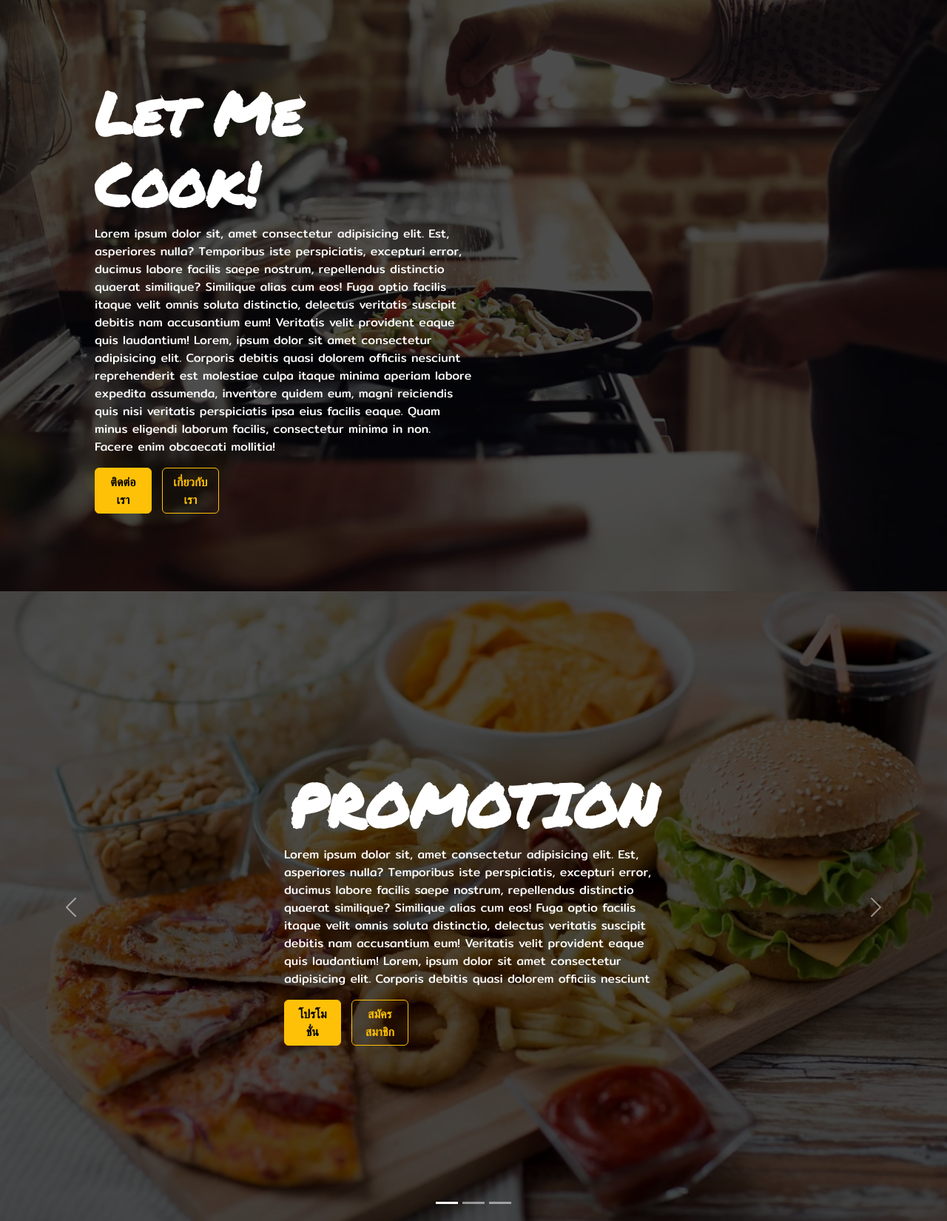
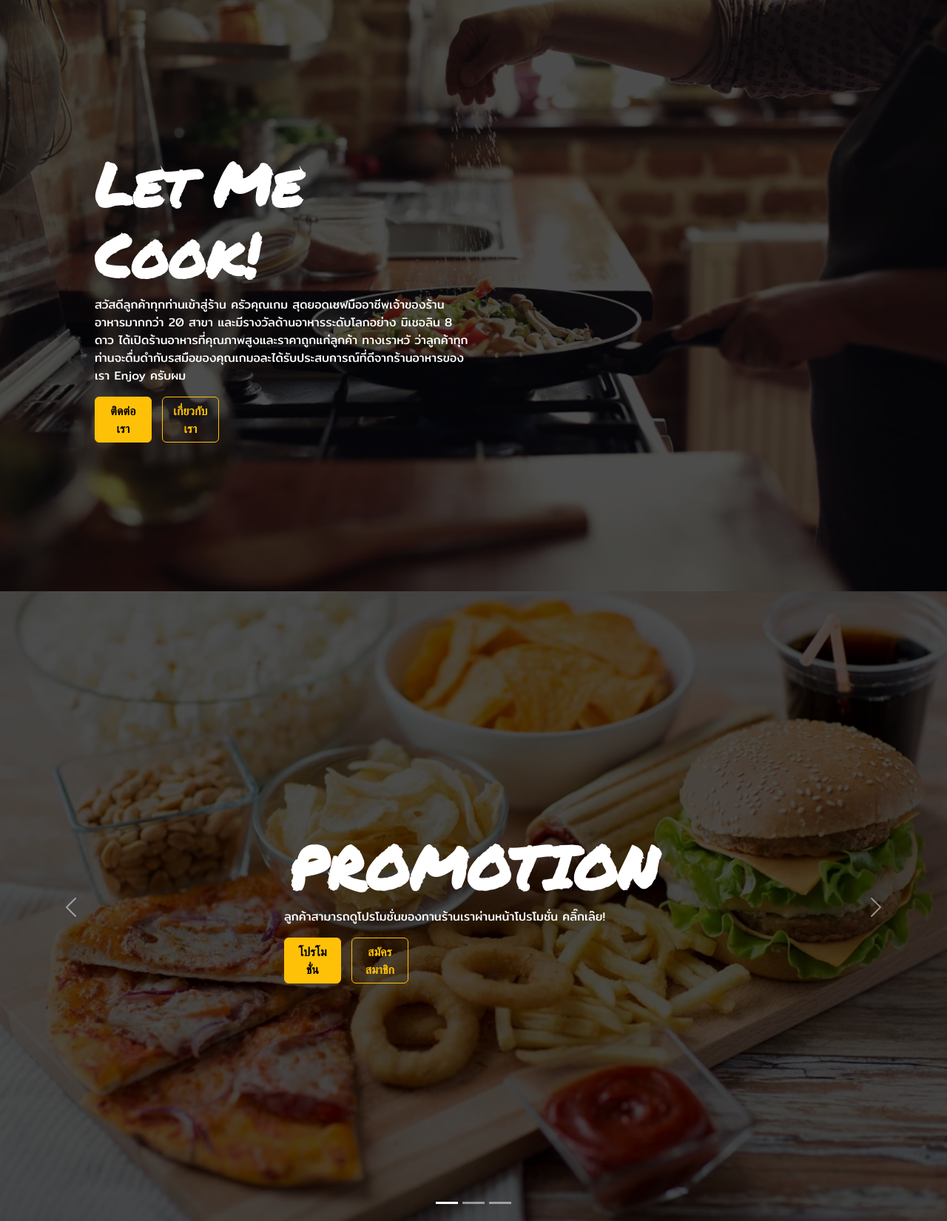
Before and after one commit to BallThanapat/RestaurantWeb, a PHP site: page / in a window 1280 px wide. Shown: the part 105-1755 px from the top of the page at 74% size. Run offline with PHP 8.4, Linux system fonts and the light colour scheme; some libraries are stand-ins or nearby versions.

Commit message:
Update index.php

```diff
--- a/index.php
+++ b/index.php
@@ -25,7 +25,9 @@ session_start();
   <!-- Font Common-text -->
   <link rel="preconnect" href="https://fonts.googleapis.com" />
   <link rel="preconnect" href="https://fonts.gstatic.com" crossorigin />
-  <link href="https://fonts.googleapis.com/css2?family=Mitr:wght@200;300;400;500;600;700&family=Permanent+Marker&display=swap" rel="stylesheet" />
+  <link
+    href="https://fonts.googleapis.com/css2?family=Mitr:wght@200;300;400;500;600;700&family=Permanent+Marker&display=swap"
+    rel="stylesheet" />
 
   <!-- Icon -->
   <!-- <link rel="stylesheet" href="https://cdnjs.cloudflare.com/ajax/libs/font-awesome/4.7.0/css/font-awesome.min.css"> -->
@@ -33,12 +35,13 @@ session_start();
   <link rel="stylesheet" href="https://cdnjs.cloudflare.com/ajax/libs/font-awesome/6.5.1/css/all.min.css" />
 
   <!-- User Authentication -->
-  <script src="https://code.jquery.com/jquery-3.7.1.js" integrity="sha256-eKhayi8LEQwp4NKxN+CfCh+3qOVUtJn3QNZ0TciWLP4=" crossorigin="anonymous"></script>
+  <script src="https://code.jquery.com/jquery-3.7.1.js" integrity="sha256-eKhayi8LEQwp4NKxN+CfCh+3qOVUtJn3QNZ0TciWLP4="
+    crossorigin="anonymous"></script>
   <script src="https://cdn.jsdelivr.net/npm/sweetalert2@11"></script>
   <script src="userAuthen.js"></script>
 
   <script>
-    document.addEventListener("DOMContentLoaded", function() {
+    document.addEventListener("DOMContentLoaded", function () {
       var radio1 = document.getElementById("btnradio1");
       var radio2 = document.getElementById("btnradio2");
       var form1 = document.getElementById("form1");
@@ -48,7 +51,7 @@ session_start();
       // var btnLogin = document.getElementById("btnlogin");
       // var btnRegis = document.getElementById("btnsignup");
 
-      radio1.addEventListener("change", function() {
+      radio1.addEventListener("change", function () {
         if (radio1.checked) {
           form1.style.display = "block";
           form2.style.display = "none";
@@ -61,7 +64,7 @@ session_start();
         }
       });
 
-      radio2.addEventListener("change", function() {
+      radio2.addEventListener("change", function () {
         if (radio2.checked) {
           form1.style.display = "none";
           form2.style.display = "block";
@@ -84,7 +87,9 @@ session_start();
     <nav class="navbar navbar-expand-xxl navbar-dark">
       <div class="container-fluid">
         <a href="index.php" class="header-link">KITCHENHOME</a>
-        <button class="btn navbar-toggler" type="button" data-bs-toggle="collapse" data-bs-target="#navbarSupportedContent" aria-controls="navbarSupportedContent" aria-expanded="false" aria-label="Toggle navigation">
+        <button class="btn navbar-toggler" type="button" data-bs-toggle="collapse"
+          data-bs-target="#navbarSupportedContent" aria-controls="navbarSupportedContent" aria-expanded="false"
+          aria-label="Toggle navigation">
           <span class="navbar-toggler-icon text-white"></span>
         </button>
         <div class="navbar01 collapse navbar-collapse" id="navbarSupportedContent">
@@ -242,18 +247,9 @@ session_start();
     <div class="box-text">
       <h1>Let Me Cook!</h1>
       <p>
-        Lorem ipsum dolor sit, amet consectetur adipisicing elit. Est,
-        asperiores nulla? Temporibus iste perspiciatis, excepturi error,
-        ducimus labore facilis saepe nostrum, repellendus distinctio quaerat
-        similique? Similique alias cum eos! Fuga optio facilis itaque velit
-        omnis soluta distinctio, delectus veritatis suscipit debitis nam
-        accusantium eum! Veritatis velit provident eaque quis laudantium!
-        Lorem, ipsum dolor sit amet consectetur adipisicing elit. Corporis
-        debitis quasi dolorem officiis nesciunt reprehenderit est molestiae
-        culpa itaque minima aperiam labore expedita assumenda, inventore
-        quidem eum, magni reiciendis quis nisi veritatis perspiciatis ipsa
-        eius facilis eaque. Quam minus eligendi laborum facilis, consectetur
-        minima in non. Facere enim obcaecati mollitia!
+        สวัสดีลูกค้าทุกท่านเข้าสู่ร้าน ครัวคุณเกม สุดยอดเชฟมืออาชีพเจ้าของร้านอาหารมากกว่า 20 สาขา
+        และมีรางวัลด้านอาหารระดับโลกอย่าง มิเชอลิน 8 ดาว ได้เปิดร้านอาหารที่คุณภาพสูงและราคาถูกแก่ลูกค้า ทางเราหวั
+        ว่าลูกค้าทุกท่านจะดื่มดำกับรสมือของคุณเกมอละได้รับประสบการณ์ที่ดีจากร้านอาหารของเรา Enjoy ครับผม
       </p>
       <button type="button" class="btn btn-warning" id="btn1">
         ติดต่อเรา
@@ -268,9 +264,12 @@ session_start();
   <div class="bgImg page2">
     <div id="carouselExampleIndicators" class="carousel slide" data-bs-ride="carousel">
       <div class="carousel-indicators">
-        <button type="button" data-bs-target="#carouselExampleIndicators" data-bs-slide-to="0" class="active" aria-current="true" aria-label="Slide 1"></button>
-        <button type="button" data-bs-target="#carouselExampleIndicators" data-bs-slide-to="1" aria-label="Slide 2"></button>
-        <button type="button" data-bs-target="#carouselExampleIndicators" data-bs-slide-to="2" aria-label="Slide 3"></button>
+        <button type="button" data-bs-target="#carouselExampleIndicators" data-bs-slide-to="0" class="active"
+          aria-current="true" aria-label="Slide 1"></button>
+        <button type="button" data-bs-target="#carouselExampleIndicators" data-bs-slide-to="1"
+          aria-label="Slide 2"></button>
+        <button type="button" data-bs-target="#carouselExampleIndicators" data-bs-slide-to="2"
+          aria-label="Slide 3"></button>
       </div>
       <div class="carousel-inner">
         <div class="carousel-item active">
@@ -283,25 +282,20 @@ session_start();
           <img class="d-block w-100" src="Image_inventory/Home/BGRestau4.jpg" alt="Third slide" />
         </div>
       </div>
-      <button class="carousel-control-prev" type="button" data-bs-target="#carouselExampleIndicators" data-bs-slide="prev">
+      <button class="carousel-control-prev" type="button" data-bs-target="#carouselExampleIndicators"
+        data-bs-slide="prev">
         <span class="carousel-control-prev-icon" aria-hidden="true"></span>
         <span class="visually-hidden">Previous</span>
       </button>
-      <button class="carousel-control-next" type="button" data-bs-target="#carouselExampleIndicators" data-bs-slide="next">
+      <button class="carousel-control-next" type="button" data-bs-target="#carouselExampleIndicators"
+        data-bs-slide="next">
         <span class="carousel-control-next-icon" aria-hidden="true"></span>
         <span class="visually-hidden">Next</span>
       </button>
       <div class="box-text">
         <h1>PROMOTION</h1>
         <p>
-          Lorem ipsum dolor sit, amet consectetur adipisicing elit. Est,
-          asperiores nulla? Temporibus iste perspiciatis, excepturi error,
-          ducimus labore facilis saepe nostrum, repellendus distinctio quaerat
-          similique? Similique alias cum eos! Fuga optio facilis itaque velit
-          omnis soluta distinctio, delectus veritatis suscipit debitis nam
-          accusantium eum! Veritatis velit provident eaque quis laudantium!
-          Lorem, ipsum dolor sit amet consectetur adipisicing elit. Corporis
-          debitis quasi dolorem officiis nesciunt
+          ลูกค้าสามารถดูโปรโมชั่นของทานร้านเราผ่านหน้าโปรโมชั่น คลิ๊กเล๊ย!
         </p>
         <button type="button" class="btn btn-warning" id="btn1">
           โปรโมชั่น
@@ -319,13 +313,9 @@ session_start();
     <div class="box-text">
       <h1>Menu</h1>
       <p>
-        Lorem ipsum dolor sit,asda amet consectetur adipisicing elit. Est,
-        asperiores nulla? Temporibus iste perspiciatis, excepturi error,
-        ducimus labore facilis saepe nostrum, repellendus distinctio quaerat
-        similique? Similique alias cum eos! Fuga optio facilis itaque velit
-        omnis soluta distinctio, delectus veritatis suscipit debitis nam
-        accusantium eum! Veritatis velit provident eaque quis laudantium!
-        Lorem,
+        เมนูอาหารจากทางร้านเราล้วนทำมาจากวัตถุดิบคุณภาพสูงที่นำเข้ามาจากบริเวณส่วนกลางของสามเหลี่ยมเบอร์มิวด้า
+        ผ่านการปรุงรสอย่างพิถีพิถันจากเชฟเกม เพื่อให้ลูกค้าทุกท่านได้ลิ้มรสถึงความจริงใจจากเชฟเกม
+        ลูกค้าสามารถเลือกดูเมนูอาหารได้
       </p>
       <button type="button" class="btn btn-warning" id="btn1">
         ดูเมนูทั้งหมด
@@ -338,18 +328,8 @@ session_start();
     <div class="box-text">
       <h1>Delivery / Pickup</h1>
       <p>
-        Lorem ipsum dolor sit, amet consectetur adipisicing elit. Est,
-        asperiores nulla? Temporibus iste perspiciatis, excepturi error,
-        ducimus labore facilis saepe nostrum, repellendus distinctio quaerat
-        similique? Similique alias cum eos! Fuga optio facilis itaque velit
-        omnis soluta distinctio, delectus veritatis suscipit debitis nam
-        accusantium eum! Veritatis velit provident eaque quis laudantium!
-        Lorem, ipsum dolor sit amet consectetur adipisicing elit. Corporis
-        debitis quasi dolorem officiis nesciunt reprehenderit est molestiae
-        culpa itaque minima aperiam labore expedita assumenda, inventore
-        quidem eum, magni reiciendis quis nisi veritatis perspiciatis ipsa
-        eius facilis eaque. Quam minus eligendi laborum facilis, consectetur
-        minima in non. Facere enim obcaecati mollitia!
+        ด้วยความหวังดีจากเชฟเกม เพื่อให้ลูกค้าทุกท่านสามารถทานอาหารจากทางร้านเราจากที่ไหนก็ได้
+        คุณเกมจึงได้นำระบบเดลิเวอรี่มาใช้เพื่อให้พวกเราสามารถมอบความอร่อยและความสุขส่งตรงถึงหน้าบ้านของคุณหรือหากลูกค้าต้องการที่จะมารับที่หน้าร้านก็สามารถทำได้เช่นกัน
       </p>
       <button type="button" class="btn btn-warning" id="btn1">
         สั่งเดลิเวอรี่
```
Lines whose indentation alone changed are shown as unchanged.
